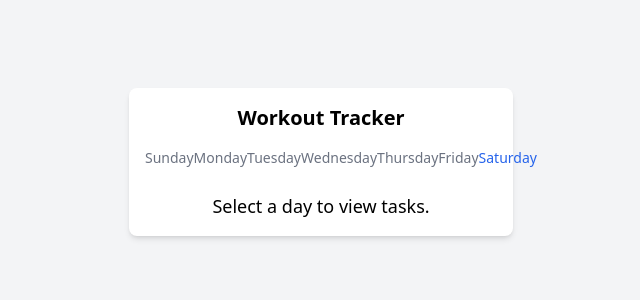
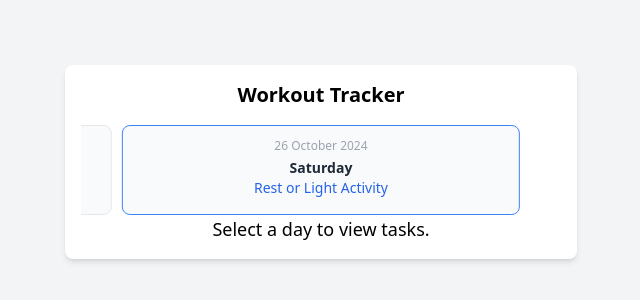
Before and after one commit to palloncino/workout-tracker, a React (Create React App) app: page / in a window 1280 px wide. Shown: the part 238-538 px from the top of the page, without its empty margins (319-959 px from the left). Built offline with nearby package versions, Linux system fonts and the light colour scheme.

Commit message:
progress

```diff
--- a/package.json
+++ b/package.json
@@ -6,11 +6,14 @@
     "@testing-library/jest-dom": "^5.17.0",
     "@testing-library/react": "^13.4.0",
     "@testing-library/user-event": "^13.5.0",
+    "date-fns": "^4.1.0",
     "react": "^18.3.1",
     "react-dom": "^18.3.1",
+    "react-icons": "^5.3.0",
     "react-router-dom": "^6.27.0",
     "react-scripts": "5.0.1",
     "styled-components": "^6.1.13",
+    "swiper": "^11.1.14",
     "web-vitals": "^2.1.4",
     "workbox-background-sync": "^6.6.0",
     "workbox-broadcast-update": "^6.6.0",
--- a/src/App.js
+++ b/src/App.js
@@ -1,79 +1,97 @@
 import React, { useState, useEffect } from 'react';
 import { BrowserRouter as Router, Route, Routes, Link } from 'react-router-dom';
+import { format, addDays } from 'date-fns';
+import { Swiper, SwiperSlide } from 'swiper/react';
+import 'swiper/css';
 
 const workoutPlan = [
-  { day: "Sunday", tasks: [{ name: "Running", isComplete: false }, { name: "Stretching", isComplete: false }] },
-  { day: "Monday", tasks: [{ name: "Push-ups", isComplete: false }, { name: "Shoulder Press", isComplete: false }] },
-  { day: "Tuesday", tasks: [{ name: "Pull-ups", isComplete: false }, { name: "Barbell Shrugs", isComplete: false }] },
-  { day: "Wednesday", tasks: [{ name: "Bouncing Squats", isComplete: false }, { name: "Leg Press", isComplete: false }] },
-  { day: "Thursday", tasks: [{ name: "Rest Day", isComplete: true }] },
-  { day: "Friday", tasks: [{ name: "Dips", isComplete: false }, { name: "Chest Fly", isComplete: false }] },
-  { day: "Saturday", tasks: [{ name: "Hanging Leg Raises", isComplete: false }, { name: "Forearm Curls", isComplete: false }] },
+  { label: "Upper Body Push", tasks: ["Dips", "Push-ups", "Shoulder Press", "Running"] },
+  { label: "Rest or Light Activity", tasks: ["Running"] },
+  { label: "Legs", tasks: ["Bouncing Squats", "Running"] },
+  { label: "Rest or Light Activity", tasks: ["Running"] },
+  { label: "Pull Day", tasks: ["Pull-ups", "Barbell Shrugs", "Running"] },
+  { label: "Forearms, Core, and Neck", tasks: ["Wrist Curls", "Reverse Curls", "Leg Raises", "Neck Exercises", "Running"] },
+  { label: "Rest or Light Activity", tasks: ["Running"] },
 ];
 
 function App() {
-  const daysOfWeek = ["Sunday", "Monday", "Tuesday", "Wednesday", "Thursday", "Friday", "Saturday"];
-  const currentDayIndex = new Date().getDay();
-  const [tasks, setTasks] = useState(workoutPlan[currentDayIndex].tasks);
-  const [dayIndex, setDayIndex] = useState(currentDayIndex);
+  const today = new Date();
+  const currentDayIndex = today.getDay();
+  const [selectedDayIndex, setSelectedDayIndex] = useState(currentDayIndex);
+  const [tasksState, setTasksState] = useState(() => {
+    const savedTasks = JSON.parse(localStorage.getItem('tasksState'));
+    return savedTasks || workoutPlan.map((plan) =>
+      plan.tasks.map(() => ({ isComplete: false, isSkipped: false }))
+    );
+  });
 
   useEffect(() => {
-    setTasks(workoutPlan[dayIndex].tasks);
-  }, [dayIndex]);
+    localStorage.setItem('tasksState', JSON.stringify(tasksState));
+  }, [tasksState]);
 
-  const toggleTaskCompletion = (taskIndex) => {
-    const newTasks = [...tasks];
-    newTasks[taskIndex].isComplete = !newTasks[taskIndex].isComplete;
-    setTasks(newTasks);
+  const toggleTaskCompletion = (dayIndex, taskIndex) => {
+    const newTasksState = [...tasksState];
+    newTasksState[dayIndex][taskIndex].isComplete = !newTasksState[dayIndex][taskIndex].isComplete;
+    setTasksState(newTasksState);
   };
 
-  const carryOverIncompleteTasks = () => {
-    const incompleteTasks = tasks.filter(task => !task.isComplete);
-    if (dayIndex < daysOfWeek.length - 1) {
-      workoutPlan[dayIndex + 1].tasks = [...incompleteTasks, ...workoutPlan[dayIndex + 1].tasks];
-      setDayIndex(dayIndex + 1);
-    }
-  };
-
-  const skipTask = (taskIndex) => {
-    const taskToSkip = tasks[taskIndex];
-    setTasks(tasks.filter((_, index) => index !== taskIndex));
-    if (dayIndex < daysOfWeek.length - 1) {
-      workoutPlan[dayIndex + 1].tasks.unshift(taskToSkip);
-    }
+  const toggleSkipTask = (dayIndex, taskIndex) => {
+    const newTasksState = [...tasksState];
+    newTasksState[dayIndex][taskIndex].isSkipped = !newTasksState[dayIndex][taskIndex].isSkipped;
+    setTasksState(newTasksState);
   };
 
   return (
     <Router>
       <div className="App min-h-screen flex items-center justify-center bg-gray-100">
-        <div className="w-full max-w-sm p-4 bg-white shadow-md rounded-lg">
+        <div className="w-full max-w-lg p-4 bg-white shadow-md rounded-lg">
           <h1 className="text-xl font-semibold text-center mb-4">Workout Tracker</h1>
-          <nav className="flex justify-around mb-6">
-            {daysOfWeek.map((day, index) => (
-              <Link
-                key={day}
-                to={`/${day}`}
-                onClick={() => setDayIndex(index)}
-                className={`text-sm font-medium ${dayIndex === index ? 'text-blue-600' : 'text-gray-500'}`}
-              >
-                {day}
-              </Link>
-            ))}
-          </nav>
+
+          {/* Swiper Carousel */}
+          <Swiper
+            spaceBetween={10}
+            slidesPerView={1.2}
+            centeredSlides
+            initialSlide={currentDayIndex}
+            onSlideChange={(swiper) => setSelectedDayIndex(swiper.activeIndex)}
+          >
+            {workoutPlan.map((plan, index) => {
+              const date = addDays(today, index - currentDayIndex);
+              const dayName = format(date, 'EEEE');
+              const formattedDate = format(date, 'dd MMMM yyyy');
+              return (
+                <SwiperSlide key={index}>
+                  <Link to={`/${index}`} className="block">
+                    <div
+                      className={`border p-3 rounded-lg ${
+                        selectedDayIndex === index ? 'border-blue-500' : 'border-gray-200'
+                      } bg-gray-50 text-center`}
+                    >
+                      <p className="text-xs text-gray-400 mb-1">{formattedDate}</p>
+                      <p className="text-sm font-bold text-gray-800">{dayName}</p>
+                      <p className="text-sm text-blue-600 mb-1">{plan.label}</p>
+                    </div>
+                  </Link>
+                </SwiperSlide>
+              );
+            })}
+          </Swiper>
+
           <Routes>
             <Route path="/" element={<Home />} />
-            {daysOfWeek.map((day, index) => (
+            {workoutPlan.map((plan, dayIndex) => (
               <Route
-                key={day}
-                path={`/${day}`}
+                key={dayIndex}
+                path={`/${dayIndex}`}
                 element={
                   <DayView
-                    day={day}
-                    tasks={tasks}
+                    dayIndex={dayIndex}
+                    dayLabel={format(addDays(today, dayIndex - currentDayIndex), 'EEEE')}
+                    date={format(addDays(today, dayIndex - currentDayIndex), 'dd MMMM yyyy')}
+                    tasks={plan.tasks}
+                    tasksState={tasksState[dayIndex]}
                     toggleTaskCompletion={toggleTaskCompletion}
-                    carryOverIncompleteTasks={carryOverIncompleteTasks}
-                    skipTask={skipTask}
-                    nextDayTasks={workoutPlan[index + 1]?.tasks || []}
+                    toggleSkipTask={toggleSkipTask}
                   />
                 }
               />
@@ -91,37 +109,36 @@ const Home = () => (
   </div>
 );
 
-const DayView = ({ day, tasks, toggleTaskCompletion, carryOverIncompleteTasks, skipTask, nextDayTasks }) => (
-  <div>
-    <h2 className="text-lg font-medium mb-2">Tasks for {day}</h2>
-    {tasks.map((task, index) => (
-      <div key={index} className="flex items-center justify-between mb-2">
+const DayView = ({ dayIndex, dayLabel, date, tasks, tasksState, toggleTaskCompletion, toggleSkipTask }) => (
+  <div className="p-4">
+    <h2 className="text-lg font-semibold mb-2">{dayLabel}</h2>
+    <p className="text-xs text-gray-400 mb-4">{date}</p>
+    <h3 className="text-sm text-blue-600 font-medium mb-2">Tasks for Today</h3>
+    {tasks.map((task, taskIndex) => (
+      <div key={taskIndex} className="flex items-center justify-between mb-2">
         <label className="flex items-center">
           <input
             type="checkbox"
-            checked={task.isComplete}
-            onChange={() => toggleTaskCompletion(index)}
+            checked={tasksState[taskIndex]?.isComplete || false}
+            onChange={() => toggleTaskCompletion(dayIndex, taskIndex)}
             className="mr-2"
           />
-          <span className={task.isComplete ? "line-through text-gray-400" : ""}>{task.name}</span>
+          <span
+            className={`${tasksState[taskIndex]?.isComplete ? "line-through text-gray-400" : ""} ${
+              tasksState[taskIndex]?.isSkipped ? "text-gray-500 italic" : ""
+            }`}
+          >
+            {task}
+          </span>
         </label>
-        {!task.isComplete && (
-          <button onClick={() => skipTask(index)} className="text-xs text-red-500">Skip</button>
-        )}
+        <button
+          onClick={() => toggleSkipTask(dayIndex, taskIndex)}
+          className={`text-xs ${tasksState[taskIndex]?.isSkipped ? "text-gray-400" : "text-red-500"}`}
+        >
+          {tasksState[taskIndex]?.isSkipped ? "Unskip" : "Skip"}
+        </button>
       </div>
     ))}
-    <button onClick={carryOverIncompleteTasks} className="w-full mt-4 p-2 bg-blue-500 text-white rounded-md">
-      Complete Day
-    </button>
-
-    {nextDayTasks.length > 0 && (
-      <div className="mt-6">
-        <h3 className="text-md font-semibold mb-2">Preview of Next Day’s Tasks</h3>
-        {nextDayTasks.map((task, index) => (
-          <div key={index} className="text-sm text-gray-600">{task.name}</div>
-        ))}
-      </div>
-    )}
   </div>
 );
 
--- a/src/index.css
+++ b/src/index.css
@@ -1,4 +1,3 @@
-/* src/index.css */
 @tailwind base;
 @tailwind components;
 @tailwind utilities;
--- a/tailwind.config.js
+++ b/tailwind.config.js
@@ -1,4 +1,4 @@
-// tailwind.config.js
+/** @type {import('tailwindcss').Config} */
 module.exports = {
   content: [
     "./src/**/*.{js,jsx,ts,tsx}",
```
Also changed, not shown: 1 other file (tests, documents, lock files or other folders).
